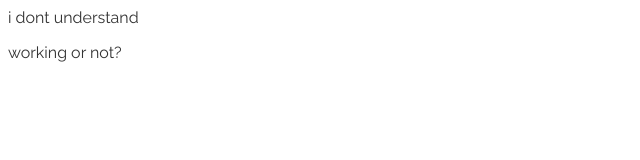
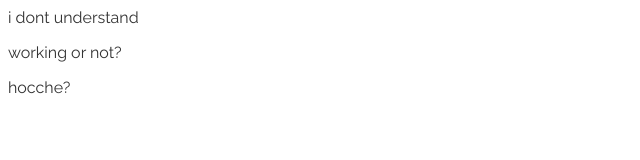
Before and after one commit to sabbirahmad00521/Notes-Todo, a plain HTML site: page index.html in a window 1280 px wide. Shown: the full height of the page, 0-640 px from the left. Drawn offline with Linux system fonts and the light colour scheme.

Commit message:
something

```diff
--- a/index.html
+++ b/index.html
@@ -23,6 +23,7 @@
    i dont understand
    <p>working or not?</p>
 
+   hocche?
 
 
 
```
